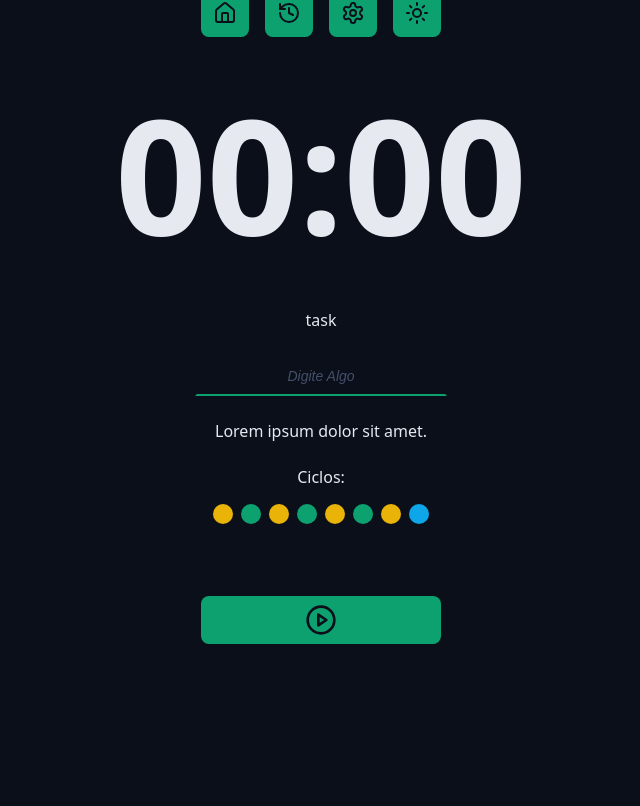
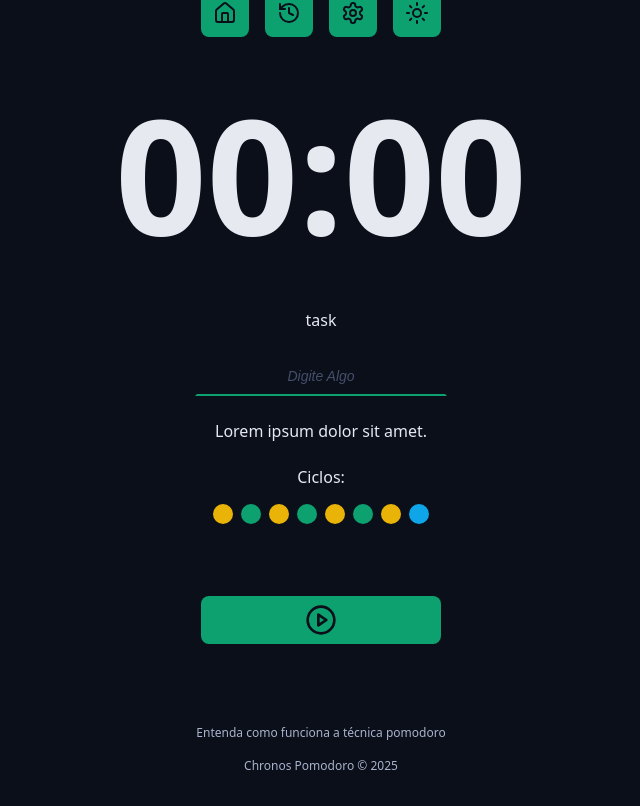
Before and after one commit to Bisdcode/chronos-pomodoro, a React (Vite) app: page / in a window 1280 px wide. Shown: the part 232-1038 px from the top of the page, without its empty margins (319-959 px from the left). Before the commit the page ends 956 px from the top, so only its background shows below. Built offline with nearby package versions, Linux system fonts and the light colour scheme.

Commit message:
footer component

```diff
--- a/src/App.tsx
+++ b/src/App.tsx
@@ -9,6 +9,7 @@
 import { Cycles } from "./components/Cycles";
 import { DefaultButton } from "./components/DefaultButton";
 import { PlayCircleIcon } from "lucide-react";
+import { Footer } from "./components/Footer";
 
 export function App() {
 	return (
@@ -41,6 +42,10 @@
 					</div>
 				</form>
 			</Container>
+
+			<Container>
+				<Footer/>
+			</Container>
 		</>
 	);
 }
--- /dev/null
+++ b/src/components/Footer/index.tsx
@@ -0,0 +1,8 @@
+import styles from "./styles.module.css";
+
+export function Footer() {
+	return <footer className={styles.footer}>
+		<a href=''>Entenda como funciona a técnica pomodoro</a>
+		<a href=''>Chronos Pomodoro &copy; {new Date().getFullYear()}</a>
+	</footer>;
+}
--- /dev/null
+++ b/src/components/Footer/styles.module.css
@@ -0,0 +1,18 @@
+.footer {
+	display: flex;
+	flex-direction: column;
+	align-items: center;
+	justify-content: center;
+	font-size: 1.2rem;
+	gap: 1.6rem;
+}
+
+.footer a {
+	color: var(--text-muted);
+	text-decoration: none;
+}
+
+.footer a:hover {
+	color: var(--text-muted);
+	text-decoration: underline;
+}
```
